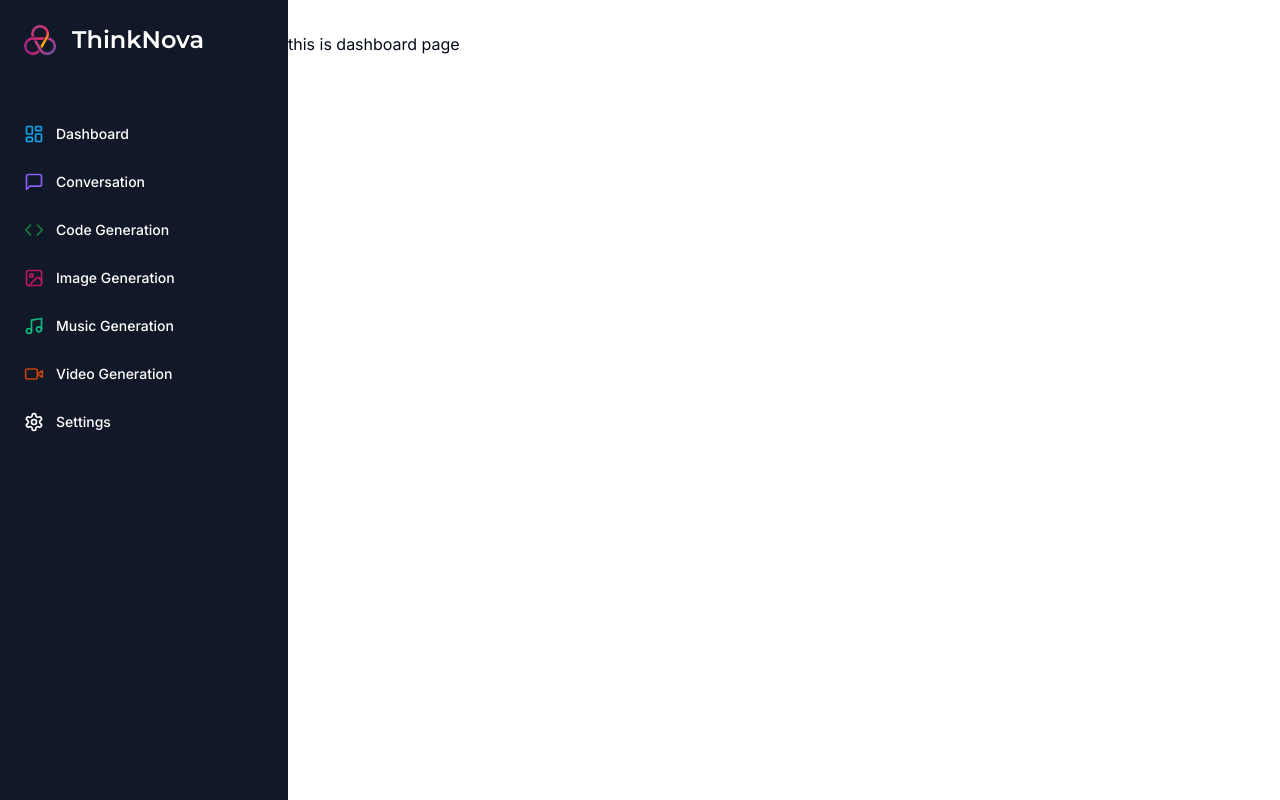
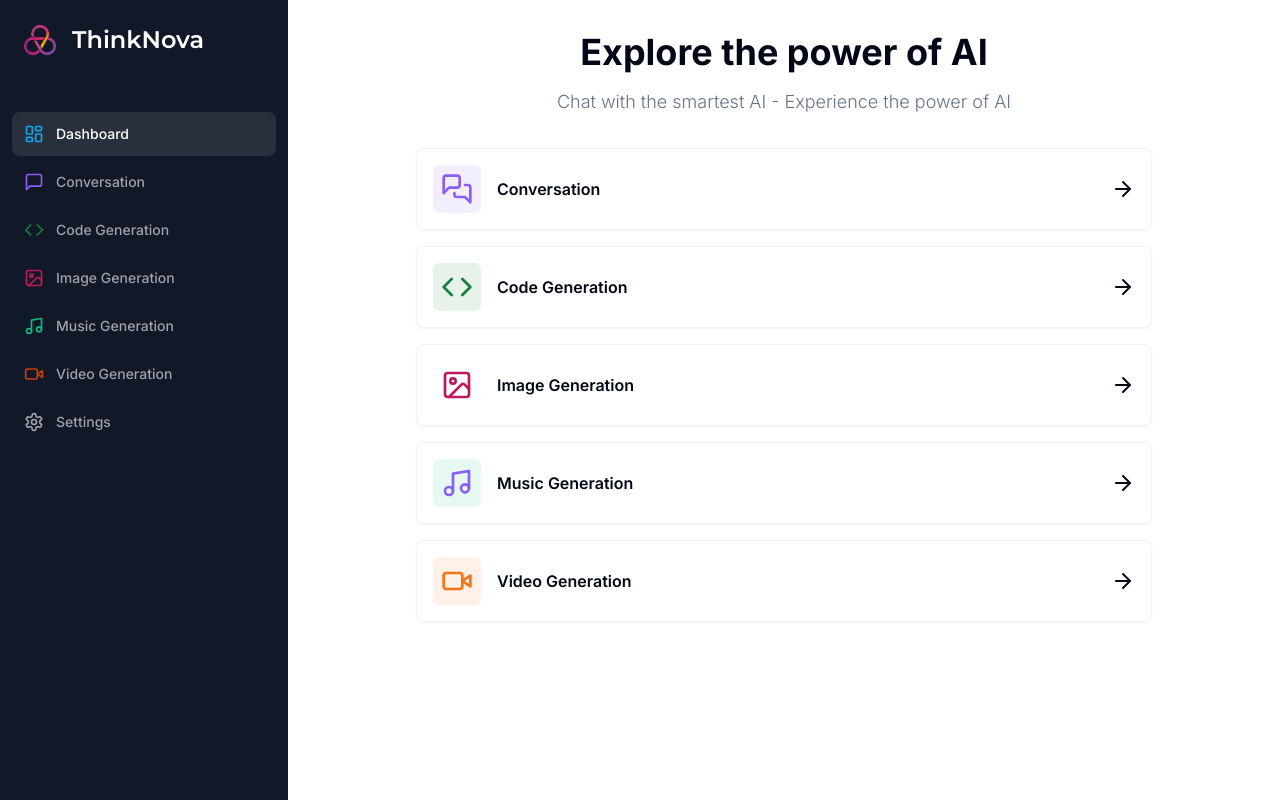
Before and after one commit to Stroller15/ThinkNova, a Next.js app: page /dashboard in a window 1280 px wide. Built offline with nearby package versions, Linux system fonts and the light colour scheme.

Commit message:
feat: :sparkles: add dashboard page containing all services
add dashboard page containing all services

```diff
--- a/app/(dashboard)/(routes)/dashboard/page.tsx
+++ b/app/(dashboard)/(routes)/dashboard/page.tsx
@@ -1,16 +1,103 @@
-import { FC } from 'react'
+"use client"
+
+
+import {
+  ArrowRight,
+  Code,
+  ImageIcon,
+  MessagesSquare,
+  Music,
+  VideoIcon,
+} from "lucide-react";
+import {useRouter} from "next/navigation"
+
+import { cn } from '@/lib/utils';
+import { Card } from "@/components/ui/card";
 
 
 
-const page: FC = ({}) => {
+const tools = [
+  {
+    label: "Conversation",
+    icon: MessagesSquare,
+    color: "text-violet-500",
+    bgColor: "bg-violet-500/10",
+    href: "/conversation",
+  },
+  {
+    label: "Code Generation",
+    icon: Code,
+    color: "text-green-700",
+    bgColor: "bg-green-700/10",
+    href: "/code",
+  },
+  {
+    label: "Image Generation",
+    icon: ImageIcon,
+    color: "text-pink-700",
+    bgColor: "text-pink-700/10",
+    href: "/image",
+  },
+  {
+    label: "Music Generation",
+    icon: Music,
+    color: "text-violet-500",
+    bgColor: "bg-emerald-500/10",
+    href: "/music",
+  },
+  {
+    label: "Video Generation",
+    icon: VideoIcon,
+    color: "text-orange-500",
+    bgColor: "bg-orange-500/10",
+    href: "/video",
+  },
+];
+
+const Dashboard =  () => {
+
+    const router = useRouter();
+
 
   return (
+
     <div>
-      <p>this is dashboard page</p>
+      <div className="mb-8 space-y-4">
+        <h2 className="text-2xl md:text-4xl font-bold text-center">
+          Explore the power of AI
+        </h2>
+        <p className="text-muted-foreground font-light text-sm md:text-lg text-center">
+          Chat with the smartest AI - Experience the power of AI
+        </p>
+      </div>
+      <div className='px-4 md:px-20 lg:px-32 space-y-4'>
+        {
+          tools.map((tool) => (
+            <Card
+            onClick={() => router.push(tool.href)}
+
+            key={tool.href}
+            className='p-4 border-black/5 flex items-center justify-between
+            hover:shadow-md transition cursor-pointer'
+            >
+
+              <div className='flex items-center gap-x-4'>
+                <div className={cn("p-2 w-fit rounded-md",
+                tool.bgColor)}>
+                  <tool.icon className={cn("w-8 h-8",
+                  tool.color)}/>
+                </div>
+                <div className='font-semibold'>
+                  {tool.label}
+                </div>
+              </div>
+            <ArrowRight/>
+            </Card>
+          ))
+        }
+      </div>
     </div>
-
-
-  )
+  );
 }
 
-export default page
+export default Dashboard;
--- a/components/MobileSidebar.tsx
+++ b/components/MobileSidebar.tsx
@@ -4,12 +4,21 @@ import { Button } from '@/components/ui/button';
 import { Menu } from 'lucide-react';
 import Sidebar from "@/components/Sidebar"
 import { Sheet, SheetContent, SheetTrigger } from '@/components/ui/sheet';
+import { useState, useEffect } from 'react';
 
-interface MobileSidebarProps {
 
-}
+const MobileSidebar: FC = () => {
+  const [isMounted, setIsMounted] = useState(false);
 
-const MobileSidebar: FC<MobileSidebarProps> = ({}) => {
+  useEffect(() => {
+    setIsMounted(true);
+
+  },[])
+
+  if(!isMounted) {
+    return null;
+  }
+
   return (
     <Sheet>
       <SheetTrigger>
--- a/components/Sidebar.tsx
+++ b/components/Sidebar.tsx
@@ -1,4 +1,5 @@
 "use client"
+
 import { FC } from 'react'
 import Link from 'next/link'
 import Image from 'next/image'
@@ -6,6 +7,7 @@ import {Montserrat} from "next/font/google"
 
 import { cn } from '@/lib/utils'
 import { Code, ImageIcon, LayoutDashboard, MessageSquare, Music, Settings, VideoIcon } from 'lucide-react'
+import { usePathname } from "next/navigation";
 
 const montserrat = Montserrat ({
   weight: "600",
@@ -58,43 +60,41 @@ const routes = [
 ];
 
 const Sidebar: FC = () => {
+  const pathname = usePathname();
+
+
  return (
-    <div className='space-y-4 py-4 flex flex-col h-full bg-[#111827] text-white'>
+   <div className="space-y-4 py-4 flex flex-col h-full bg-[#111827] text-white">
      <div className="px-3 py-2 flex-1">
-            <Link href="/dashboard" className='flex items-center pl-3 mb-14'>
-                <div className="relative w-8 h-8 mr-4">
-                    <Image
-                    fill
-                    alt='logo'
-                    src="/main-logo.png"
-                    />
+       <Link href="/dashboard" className="flex items-center pl-3 mb-14">
+         <div className="relative h-8 w-8 mr-4">
+           <Image fill alt="Logo" src="/main-logo.png" />
          </div>
-                <h1 className={cn("text-2xl font-bold",
-                montserrat.className)}>ThinkNova</h1>
+         <h1 className={cn("text-2xl font-bold", montserrat.className)}>
+            ThinkNova
+         </h1>
        </Link>
-            <div className='space-y-1'>
-              {
-                routes.map((route) => (
+       <div className="space-y-1">
+         {routes.map((route) => (
            <Link
+             key={route.href}
              href={route.href}
-                  key={route.href}
-                  className='text-sm group flex p-3
-                  w-full justify-start font-medium
-                  cursor-pointer hover:text-white
-                  hover:bg-white/10 rounded-lg
-                  transition'
+             className={cn(
+               "text-sm group flex p-3 w-full justify-start font-medium cursor-pointer hover:text-white hover:bg-white/10 rounded-lg transition",
+               pathname === route.href
+                 ? "text-white bg-white/10"
+                 : "text-zinc-400"
+             )}
            >
-                    <div className='flex items-center flex-1'>
-                      {/* douted about this tag */}
-                      <route.icon className={cn("h-5 w-5 mr-3", route.color)}/>
+             <div className="flex items-center flex-1">
+               <route.icon className={cn("h-5 w-5 mr-3", route.color)} />
                {route.label}
              </div>
            </Link>
-                ))
-              }
+         ))}
        </div>
      </div>
    </div>
-  )
-}
+ );
+};
 export default Sidebar
--- /dev/null
+++ b/components/ui/card.tsx
@@ -0,0 +1,79 @@
+import * as React from "react"
+
+import { cn } from "@/lib/utils"
+
+const Card = React.forwardRef<
+  HTMLDivElement,
+  React.HTMLAttributes<HTMLDivElement>
+>(({ className, ...props }, ref) => (
+  <div
+    ref={ref}
+    className={cn(
+      "rounded-lg border bg-card text-card-foreground shadow-sm",
+      className
+    )}
+    {...props}
+  />
+))
+Card.displayName = "Card"
+
+const CardHeader = React.forwardRef<
+  HTMLDivElement,
+  React.HTMLAttributes<HTMLDivElement>
+>(({ className, ...props }, ref) => (
+  <div
+    ref={ref}
+    className={cn("flex flex-col space-y-1.5 p-6", className)}
+    {...props}
+  />
+))
+CardHeader.displayName = "CardHeader"
+
+const CardTitle = React.forwardRef<
+  HTMLParagraphElement,
+  React.HTMLAttributes<HTMLHeadingElement>
+>(({ className, ...props }, ref) => (
+  <h3
+    ref={ref}
+    className={cn(
+      "text-2xl font-semibold leading-none tracking-tight",
+      className
+    )}
+    {...props}
+  />
+))
+CardTitle.displayName = "CardTitle"
+
+const CardDescription = React.forwardRef<
+  HTMLParagraphElement,
+  React.HTMLAttributes<HTMLParagraphElement>
+>(({ className, ...props }, ref) => (
+  <p
+    ref={ref}
+    className={cn("text-sm text-muted-foreground", className)}
+    {...props}
+  />
+))
+CardDescription.displayName = "CardDescription"
+
+const CardContent = React.forwardRef<
+  HTMLDivElement,
+  React.HTMLAttributes<HTMLDivElement>
+>(({ className, ...props }, ref) => (
+  <div ref={ref} className={cn("p-6 pt-0", className)} {...props} />
+))
+CardContent.displayName = "CardContent"
+
+const CardFooter = React.forwardRef<
+  HTMLDivElement,
+  React.HTMLAttributes<HTMLDivElement>
+>(({ className, ...props }, ref) => (
+  <div
+    ref={ref}
+    className={cn("flex items-center p-6 pt-0", className)}
+    {...props}
+  />
+))
+CardFooter.displayName = "CardFooter"
+
+export { Card, CardHeader, CardFooter, CardTitle, CardDescription, CardContent }
```
Lines whose indentation alone changed are shown as unchanged.
